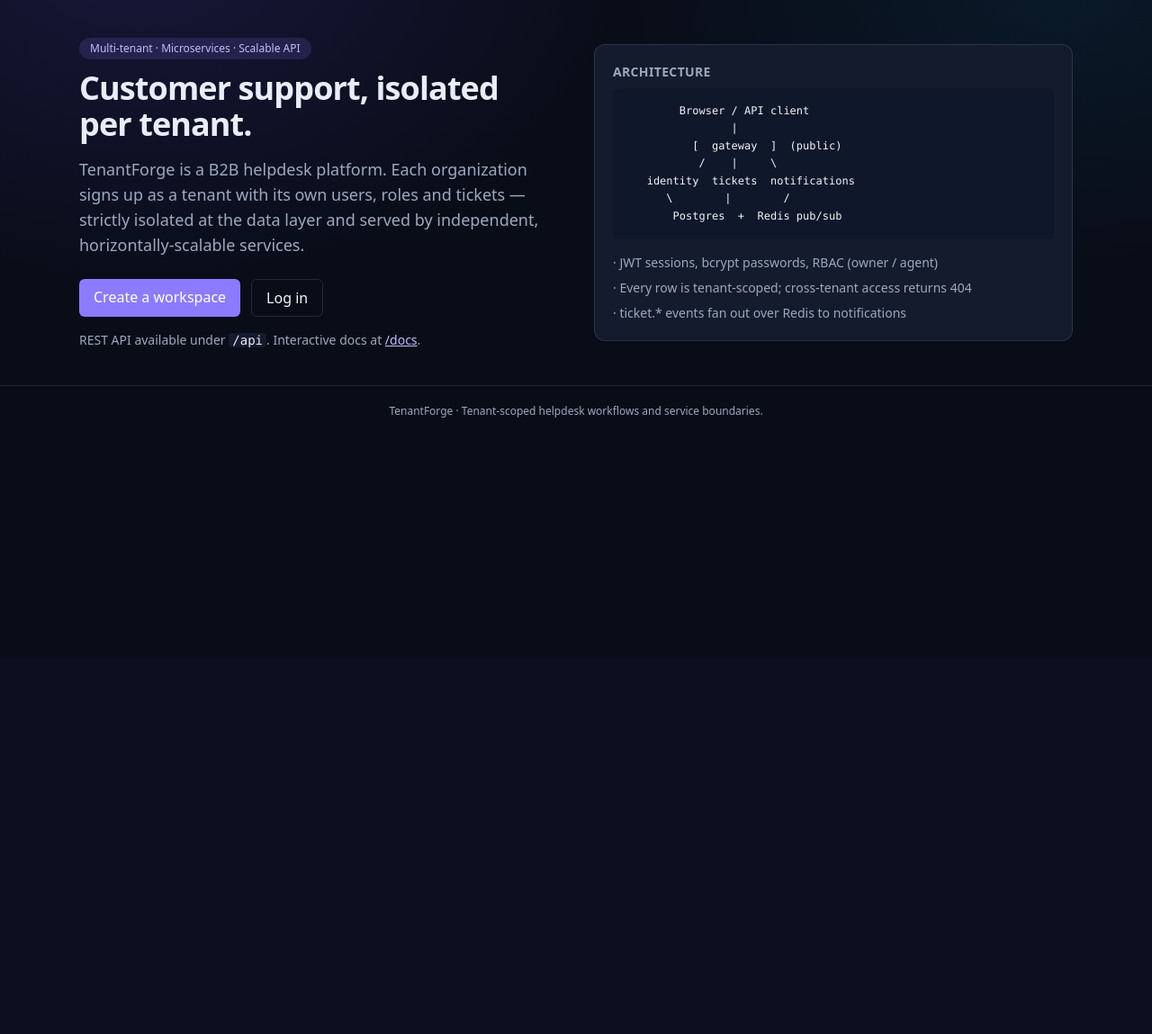
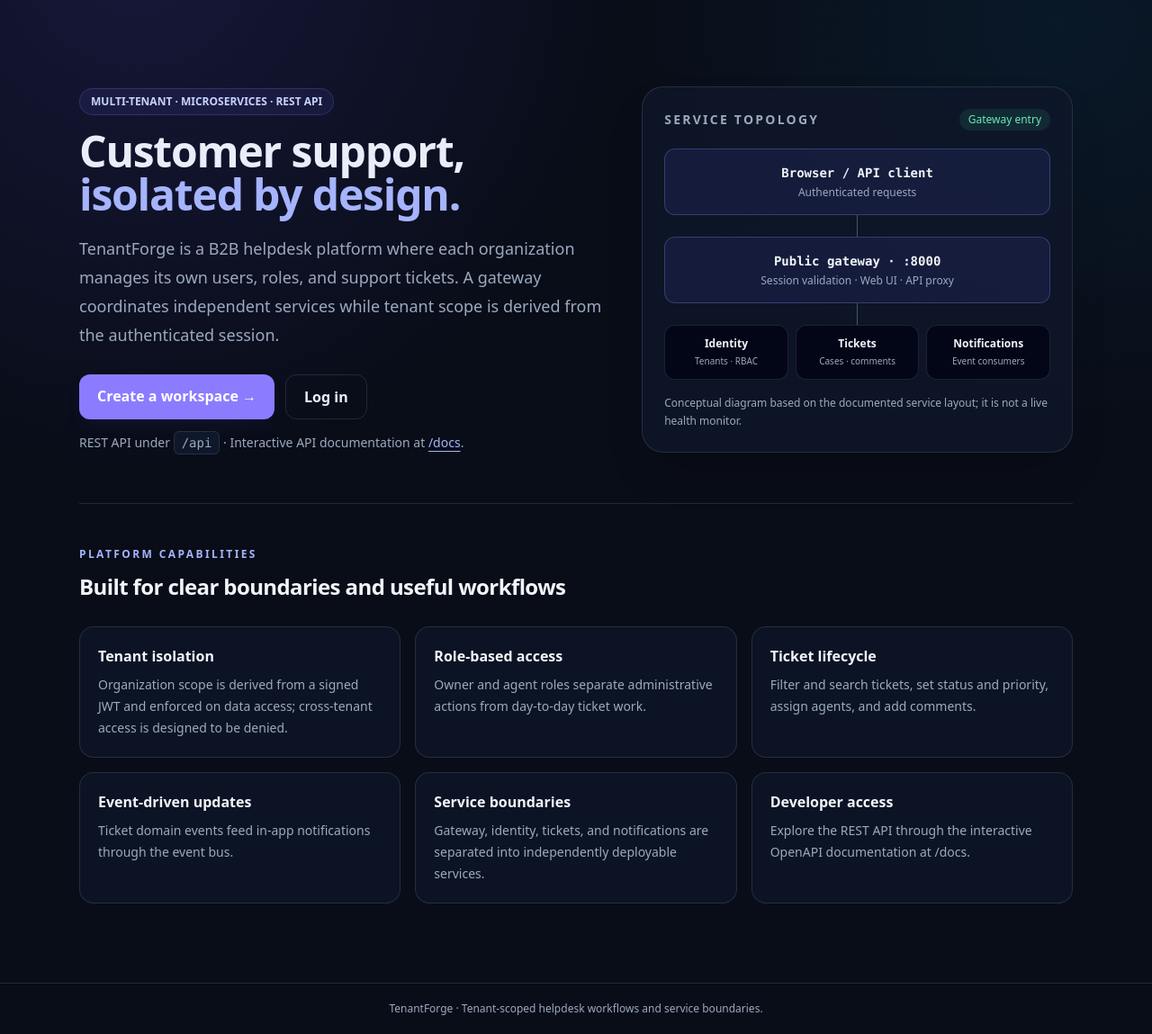
Before and after one commit to Kushe602/Multi-Tenant-B2B-SaaS-Platform, a FastAPI app: page / in a window 1280 px wide. Shown: the part 69-1218 px from the top of the page at 90% size. Before the commit the page ends 533 px from the top, so only its background shows below. Run offline with FastAPI, Linux system fonts and the light colour scheme; some libraries are stand-ins or nearby versions.

Commit message:
Clarify TenantForge landing page and service topology

```diff
--- a/gateway/templates/index.html
+++ b/gateway/templates/index.html
@@ -1,36 +1,47 @@
 {% extends "base.html" %}
 {% block title %}TenantForge — Multi-tenant Helpdesk SaaS{% endblock %}
 {% block content %}
-<section class="grid gap-10 md:grid-cols-2 md:items-center">
+<section class="grid items-center gap-10 py-8 md:grid-cols-[1.1fr_.9fr] md:py-14">
   <div>
-    <p class="mb-3 inline-block rounded-full bg-indigo-100 px-3 py-1 text-xs font-medium text-brand-700">Multi-tenant · Microservices · Scalable API</p>
-    <h1 class="text-4xl font-bold tracking-tight text-slate-900">Customer support, isolated per tenant.</h1>
-    <p class="mt-4 text-lg text-slate-600">
-      TenantForge is a B2B helpdesk platform. Each organization signs up as a tenant with its own
-      users, roles and tickets — strictly isolated at the data layer and served by independent,
-      horizontally-scalable services.
-    </p>
-    <div class="mt-6 flex gap-3">
-      <a href="/signup" class="rounded-md bg-brand-600 px-4 py-2 text-white hover:bg-brand-700">Create a workspace</a>
-      <a href="/login" class="rounded-md border border-slate-300 px-4 py-2 hover:bg-white">Log in</a>
+    <p class="mb-4 inline-flex items-center gap-2 rounded-full border border-indigo-400/20 bg-indigo-500/10 px-3 py-1.5 text-xs font-semibold text-indigo-200">MULTI-TENANT · MICROSERVICES · REST API</p>
+    <h1 class="max-w-2xl text-4xl font-extrabold leading-tight tracking-tight text-slate-900 sm:text-5xl">Customer support, <span class="text-indigo-300">isolated by design.</span></h1>
+    <p class="mt-5 max-w-2xl text-lg leading-8 text-slate-600">TenantForge is a B2B helpdesk platform where each organization manages its own users, roles, and support tickets. A gateway coordinates independent services while tenant scope is derived from the authenticated session.</p>
+    <div class="mt-7 flex flex-wrap gap-3">
+      <a href="/signup" class="rounded-xl bg-brand-600 px-5 py-3 font-semibold text-white shadow-lg shadow-indigo-950/30 hover:bg-brand-700">Create a workspace <span aria-hidden="true">→</span></a>
+      <a href="/login" class="rounded-xl border border-slate-300 px-5 py-3 font-semibold text-slate-700 hover:bg-slate-50">Log in</a>
     </div>
-    <p class="mt-4 text-sm text-slate-500">REST API available under <code class="rounded bg-slate-100 px-1">/api</code>. Interactive docs at <a class="text-brand-700 underline" href="/docs">/docs</a>.</p>
+    <p class="mt-4 text-sm text-slate-500">REST API under <code class="rounded-md border border-slate-700 bg-slate-900 px-2 py-1">/api</code> · Interactive API documentation at <a class="font-medium text-indigo-300 underline underline-offset-4" href="/docs">/docs</a>.</p>
   </div>
-  <div class="rounded-xl border border-slate-200 bg-white p-5 shadow-sm">
-    <h2 class="mb-2 text-sm font-semibold uppercase tracking-wide text-slate-500">Architecture</h2>
-    <pre class="overflow-x-auto rounded-lg bg-slate-900 p-4 text-xs leading-relaxed text-slate-100">
-        Browser / API client
-                |
-          [  gateway  ]  (public)
-           /    |     \
-   identity  tickets  notifications
-      \        |        /
-       Postgres  +  Redis pub/sub</pre>
-    <ul class="mt-4 space-y-2 text-sm text-slate-600">
-      <li>· JWT sessions, bcrypt passwords, RBAC (owner / agent)</li>
-      <li>· Every row is tenant-scoped; cross-tenant access returns 404</li>
-      <li>· ticket.* events fan out over Redis to notifications</li>
-    </ul>
+  <div class="rounded-3xl border border-slate-700 bg-slate-900/80 p-5 shadow-2xl shadow-black/20 sm:p-6">
+    <div class="flex items-center justify-between"><h2 class="text-sm font-semibold uppercase tracking-[.16em] text-slate-400">Service topology</h2><span class="rounded-full bg-emerald-400/10 px-2.5 py-1 text-xs text-emerald-300">Gateway entry</span></div>
+    <div class="mt-5 rounded-xl border border-indigo-400/30 bg-indigo-500/10 p-4 text-center"><p class="font-mono text-sm font-semibold">Browser / API client</p><p class="mt-1 text-xs text-slate-400">Authenticated requests</p></div>
+    <div class="mx-auto h-6 w-px bg-slate-600"></div>
+    <div class="rounded-xl border border-indigo-400/30 bg-indigo-500/10 p-4 text-center"><p class="font-mono text-sm font-semibold">Public gateway · :8000</p><p class="mt-1 text-xs text-slate-400">Session validation · Web UI · API proxy</p></div>
+    <div class="mx-auto h-6 w-px bg-slate-600"></div>
+    <div class="grid grid-cols-3 gap-2 text-center">
+      <div class="rounded-xl border border-slate-700 bg-slate-950 p-3"><p class="text-xs font-semibold">Identity</p><p class="mt-1 text-[10px] text-slate-500">Tenants · RBAC</p></div>
+      <div class="rounded-xl border border-slate-700 bg-slate-950 p-3"><p class="text-xs font-semibold">Tickets</p><p class="mt-1 text-[10px] text-slate-500">Cases · comments</p></div>
+      <div class="rounded-xl border border-slate-700 bg-slate-950 p-3"><p class="text-xs font-semibold">Notifications</p><p class="mt-1 text-[10px] text-slate-500">Event consumers</p></div>
+    </div>
+    <p class="mt-4 text-xs leading-5 text-slate-500">Conceptual diagram based on the documented service layout; it is not a live health monitor.</p>
+  </div>
+</section>
+<section class="border-t border-slate-800 py-12">
+  <div class="mb-7"><p class="text-xs font-bold uppercase tracking-[.2em] text-indigo-300">Platform capabilities</p><h2 class="mt-3 text-2xl font-bold tracking-tight">Built for clear boundaries and useful workflows</h2></div>
+  <div class="grid gap-4 sm:grid-cols-2 lg:grid-cols-3">
+    {% set features = [
+      ("Tenant isolation", "Organization scope is derived from a signed JWT and enforced on data access; cross-tenant access is designed to be denied."),
+      ("Role-based access", "Owner and agent roles separate administrative actions from day-to-day ticket work."),
+      ("Ticket lifecycle", "Filter and search tickets, set status and priority, assign agents, and add comments."),
+      ("Event-driven updates", "Ticket domain events feed in-app notifications through the event bus."),
+      ("Service boundaries", "Gateway, identity, tickets, and notifications are separated into independently deployable services."),
+      ("Developer access", "Explore the REST API through the interactive OpenAPI documentation at /docs.")
+    ] %}
+    {% for title, description in features %}
+    <article class="rounded-2xl border border-slate-800 bg-slate-900/70 p-5 transition hover:-translate-y-0.5 hover:border-indigo-400/40">
+      <h3 class="font-semibold">{{ title }}</h3><p class="mt-2 text-sm leading-6 text-slate-400">{{ description }}</p>
+    </article>
+    {% endfor %}
   </div>
 </section>
 {% endblock %}
```
